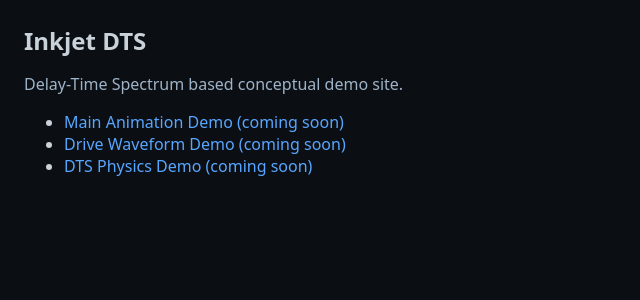
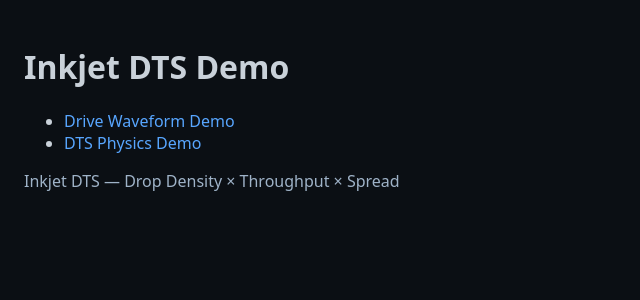
Before and after one commit to Samizo-AITL/inkjet-dts, a Jekyll site: the page demo/index.html, which Jekyll copies as it is, in a window 1280 px wide. Shown: the top 300 px of the page, without its empty margins (0-640 px from the left). Built offline with Jekyll 4.4.1, drawn with Linux system fonts in a browser that asks for light colours.

Commit message:
Update index.html

```diff
--- a/demo/index.html
+++ b/demo/index.html
@@ -11,15 +11,8 @@
       color: #c9d1d9;
       font-family: system-ui, sans-serif;
     }
-    header {
+    .wrap {
       padding: 24px;
-    }
-    h1 {
-      margin: 0 0 8px 0;
-      font-size: 24px;
-    }
-    p {
-      color: #9fb3c8;
     }
     a {
       color: #58a6ff;
@@ -30,19 +23,18 @@
     }
   </style>
 </head>
-
 <body>
-  <header>
-    <h1>Inkjet DTS</h1>
-    <p>
-      Delay-Time Spectrum based conceptual demo site.
-    </p>
+  <div class="wrap">
+    <h1>Inkjet DTS Demo</h1>
 
     <ul>
-      <li><a href="#">Main Animation Demo (coming soon)</a></li>
-      <li><a href="#">Drive Waveform Demo (coming soon)</a></li>
-      <li><a href="#">DTS Physics Demo (coming soon)</a></li>
+      <li><a href="./drive_demo.html">Drive Waveform Demo</a></li>
+      <li><a href="./dts_demo.html">DTS Physics Demo</a></li>
     </ul>
-  </header>
+
+    <p style="color:#9fb3c8;">
+      Inkjet DTS — Drop Density × Throughput × Spread
+    </p>
+  </div>
 </body>
 </html>
```
Also changed, not shown: other parts of demo/index.html (+1 -1 lines).
